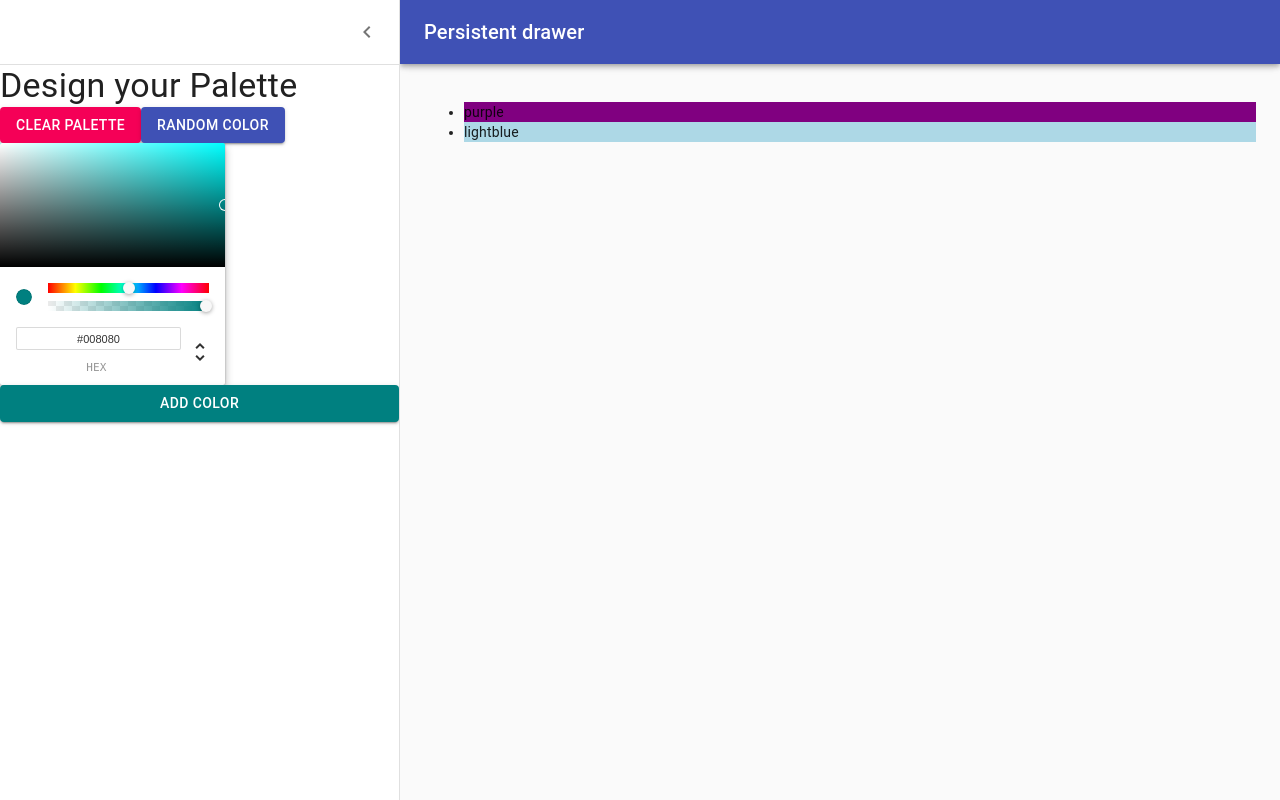
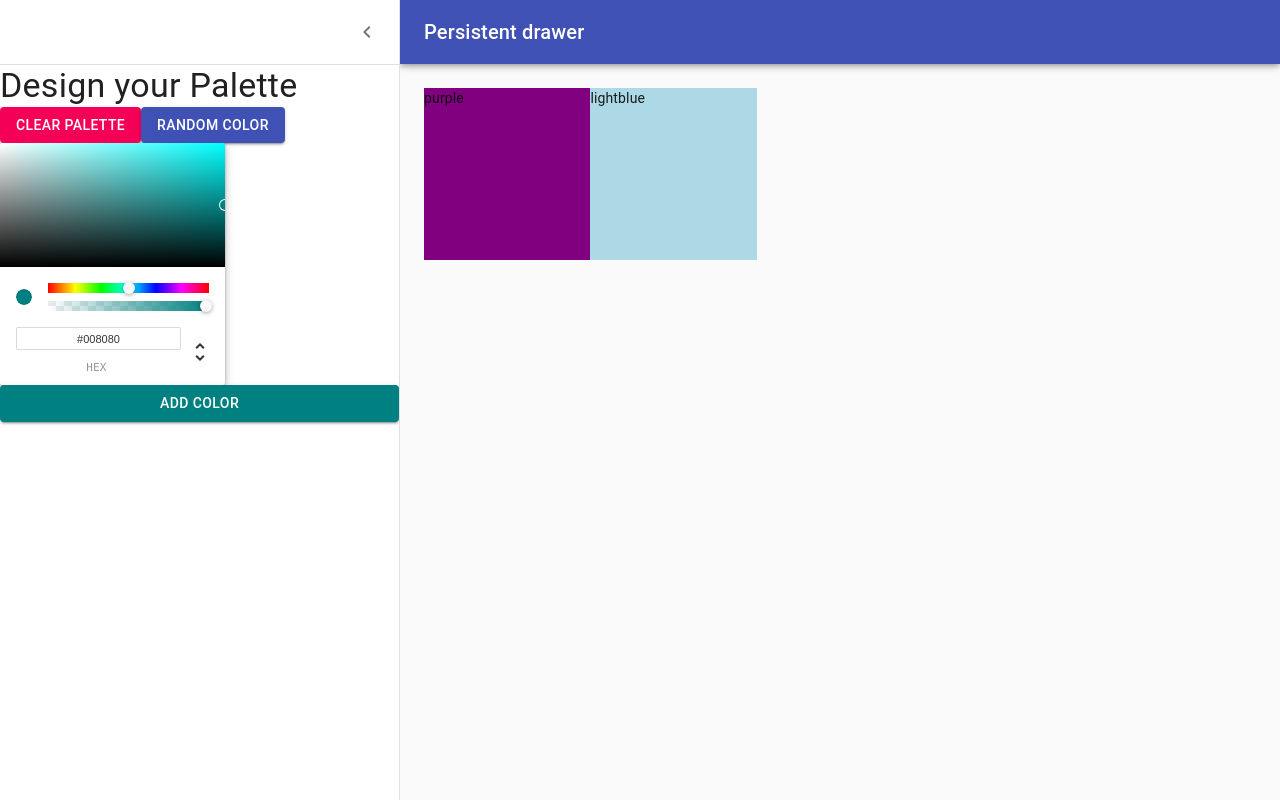
Before and after one commit to realdanilo/colorapp, a React (Create React App) app: page /palette/new in a window 1280 px wide. Built offline with nearby package versions, Linux system fonts and the light colour scheme.

Commit message:
add DragableColorBox

```diff
--- /dev/null
+++ b/src/DragableColorBox.js
@@ -0,0 +1,26 @@
+import React from "react";
+import { withStyles } from "@material-ui/styles";
+
+const styles = {
+  root: {
+    width: "20%",
+    height: "25%",
+    margin: "0 auto",
+    display: "inline-block",
+    position: "relative",
+    cursor: "pointer",
+    marginBottom: "-4px",
+  },
+};
+function DragableColorBox(props) {
+  return (
+    <div
+      className={props.classes.root}
+      style={{ backgroundColor: props.color }}
+    >
+      {props.color}
+    </div>
+  );
+}
+
+export default withStyles(styles)(DragableColorBox);
--- a/src/NewPaletteFrom.js
+++ b/src/NewPaletteFrom.js
@@ -12,7 +12,7 @@
 import Button from "@material-ui/core/Button";
 import ChevronLeftIcon from "@material-ui/icons/ChevronLeft";
 import { ChromePicker } from "react-color";
-
+import DragableColorBox from "./DragableColorBox";
 const drawerWidth = 400;
 
 const styles = (theme) => ({
@@ -55,6 +55,7 @@
     justifyContent: "flex-end",
   },
   content: {
+    height: "calc(100vh - 64px)",
     flexGrow: 1,
     padding: theme.spacing.unit * 3,
     transition: theme.transitions.create("margin", {
@@ -169,11 +170,10 @@
           })}
         >
           <div className={classes.drawerHeader} />
-          <ul>
-            {this.state.colors.map((c) => (
-              <li style={{ backgroundColor: c }}>{c}</li>
-            ))}
-          </ul>
+
+          {this.state.colors.map((color) => (
+            <DragableColorBox color={color} />
+          ))}
         </main>
       </div>
     );
```
